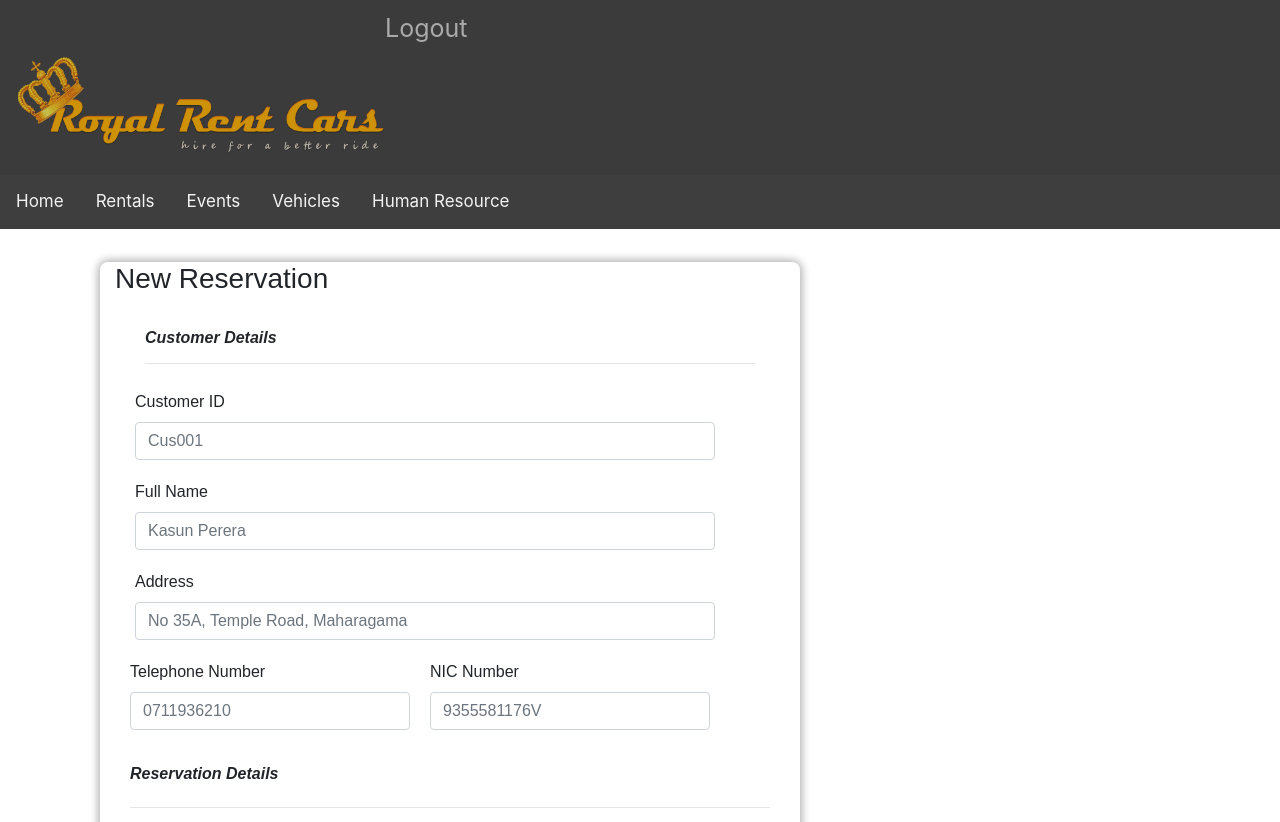
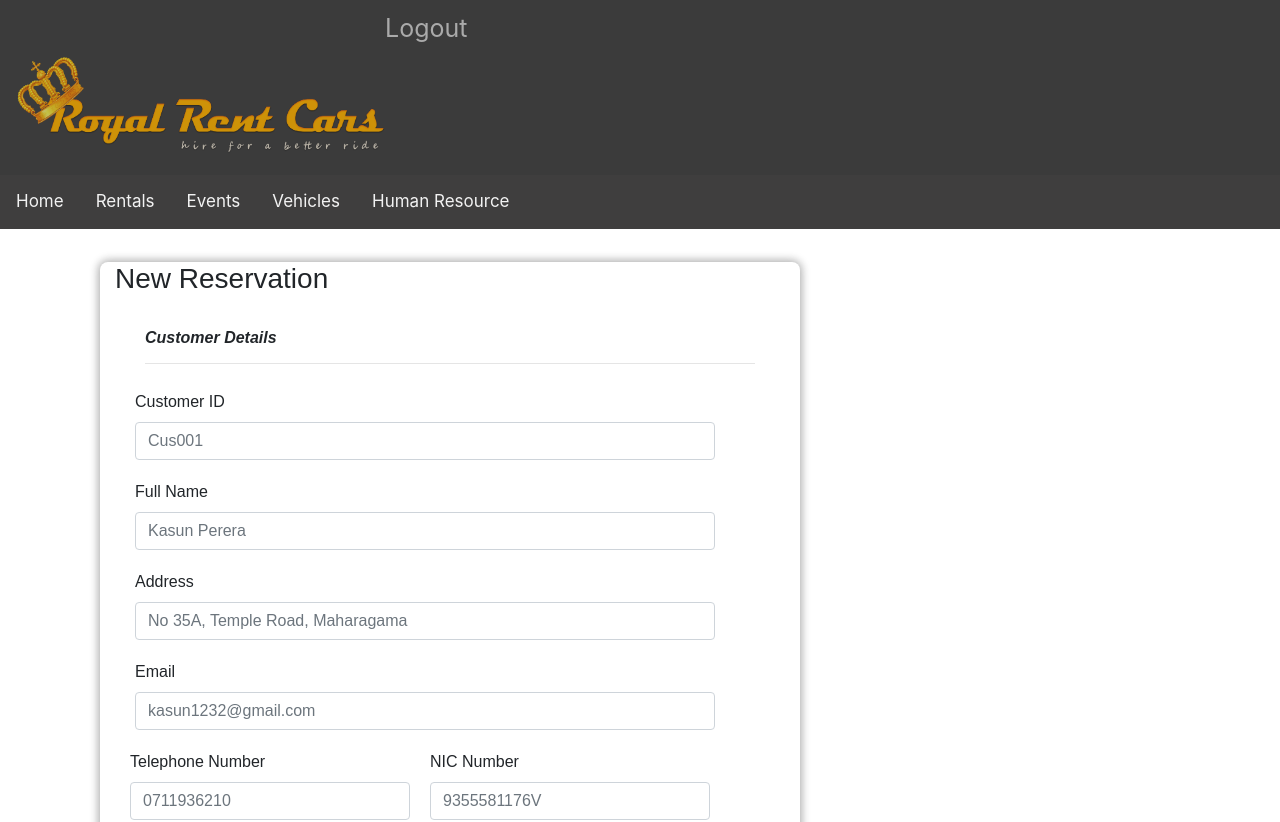
Before and after one commit to SenalRansara/RoyalRentCars_FrontEnd, a React (Create React App) app: page /AddReservation in a window 1280 px wide. Shown: the top 822 px of the page. Built offline with nearby package versions, Linux system fonts and the light colour scheme.

Commit message:
Update AddReservation.js

```diff
--- a/src/pages/reservation/AddReservation.js
+++ b/src/pages/reservation/AddReservation.js
@@ -93,6 +93,12 @@ function AddReservation() {
                                     <label for="inputAddress">Address</label>
                                     <input type="text" class="form-control" id="inputAddress" placeholder="No 35A, Temple Road, Maharagama"
                                     onChange={(e) => {setAddress(e.target.value)}}/>
+                                </div>
+
+                                <div class="form-group-input-long">
+                                    <label for="inputEmailAddress">Email</label>
+                                    <input type="text" class="form-control" id="inputEmailAddress" placeholder="kasun1232@gmail.com"
+                                    onChange={(e) => {setEmail(e.target.value)}}/>
                                 </div>
                                 <div class="form-row">
                                     <div class="form-group-input">
```
